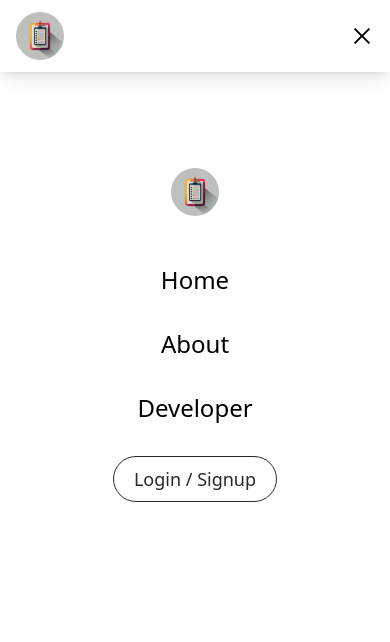
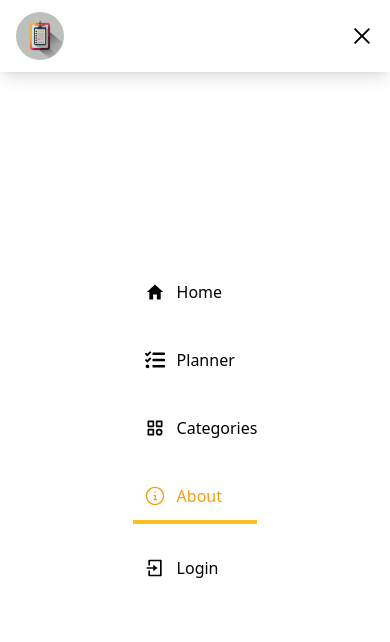
Before and after one commit to Abd-Alwahab/taskmasters-app, a Next.js app: page /about in a window 390 px wide. Both pictures are taken after a click on the button 362 px from the left and 36 px from the top of the page. Shown: the top 642 px of the page. Built offline with nearby package versions, Linux system fonts and the light colour scheme; no server answers.

Commit message:
Change the mobile navigation

```diff
--- a/app/_components/MobileNavigation.tsx
+++ b/app/_components/MobileNavigation.tsx
@@ -8,6 +8,11 @@ import { usePathname } from 'next/navigation'
 import Logo from './Logo'
 import SignOutButton from './SignoutButton'
 import { useAuth } from '../context/auth'
+import { FaTasks } from 'react-icons/fa'
+import { GoInfo } from 'react-icons/go'
+import { IoMdHome } from 'react-icons/io'
+import { TbCategory } from 'react-icons/tb'
+import { RiLoginBoxLine } from 'react-icons/ri'
 
 type Props = {
   children: ReactNode
@@ -42,30 +47,79 @@ function MobileNavigation({ children }: Props) {
         </div>
 
         <div
-          className={` fixed left-0 top-0 z-10 mt-2 flex h-screen w-screen flex-col gap-11 space-y-1 bg-white pt-40  transition-all ${isOpen ? 'visible opacity-100' : 'invisible opacity-0'}`}
+          className={`fixed left-0 top-0 z-10 mt-2 flex h-screen w-screen justify-center gap-11 space-y-1 bg-white  transition-all ${isOpen ? 'visible opacity-100' : 'invisible opacity-0'}`}
         >
-          <div className="flex justify-center">
-            <Logo />
-          </div>
-
-          <ul className="flex flex-col items-center justify-center gap-8">
+          <ul className="mx-auto flex w-fit flex-col justify-center gap-5 ">
             <li>
-              <Link href="/" className="text-2xl transition-colors">
-                Home
+              <Link
+                className={`relative flex w-full items-center justify-start gap-3 font-medium ${pathname === '/' ? 'border-b-4 border-solid border-amber-400 ' : ''} py-3 pl-3 text-base`}
+                href="/"
+              >
+                <div
+                  className={`absolute left-0 top-0 ${pathname === '/' ? 'border-b-4 border-solid border-amber-400 ' : ''}`}
+                />
+                <IoMdHome
+                  fontSize={20}
+                  className={`${pathname === '/' ? 'text-amber-500' : ''}`}
+                />
+                <span className={`${pathname === '/' ? 'text-amber-500' : ''}`}>
+                  Home
+                </span>
               </Link>
             </li>
 
             <li>
-              <Link href="/about" className="text-2xl transition-colors">
-                About
+              <Link
+                className={`flex w-full items-center justify-start gap-3 font-medium ${pathname === '/planner' ? 'border-b-4 border-amber-400 ' : ''} py-3 pl-3 text-base`}
+                href="/planner"
+              >
+                <FaTasks
+                  fontSize={20}
+                  className={`${pathname === '/planner' ? 'text-amber-500' : ''}`}
+                />
+                <span
+                  className={`${pathname === '/planner' ? 'text-amber-500' : ''}`}
+                >
+                  Planner
+                </span>
               </Link>
             </li>
 
             <li>
-              <Link href="/developer" className="text-2xl transition-colors">
-                Developer
+              <Link
+                className={`flex w-full items-center justify-start gap-3 font-medium ${pathname === '/categories' ? 'border-b-4 border-amber-400 ' : ''} py-3 pl-3 text-base`}
+                href="/categories"
+              >
+                <TbCategory
+                  fontSize={20}
+                  className={`${pathname === '/categories' ? 'text-amber-500' : ''}`}
+                />
+                <span
+                  className={`${pathname === '/categories' ? 'text-amber-500' : ''}`}
+                >
+                  Categories
+                </span>
               </Link>
             </li>
+
+            <li>
+              <Link
+                className={`flex w-full items-center justify-start gap-3 font-medium ${pathname === '/about' ? 'border-b-4 border-amber-400 ' : ''} py-3 pl-3 text-base`}
+                href="/about"
+              >
+                <GoInfo
+                  fontSize={20}
+                  className={`${pathname === '/about' ? 'text-amber-500' : ''}`}
+                />
+
+                <span
+                  className={`${pathname === '/about' ? 'text-amber-500' : ''}`}
+                >
+                  About
+                </span>
+              </Link>
+            </li>
+
             <li>
               {currentUser ? (
                 <div className="flex flex-col items-center gap-6">
@@ -74,15 +128,20 @@ function MobileNavigation({ children }: Props) {
                   <SignOutButton />
                 </div>
               ) : (
-                <Link href="/account" className="text-2xl transition-colors">
-                  <button
-                    className="group flex items-center rounded-full border border-quill-gray-950 px-5 py-2 transition-all hover:bg-quill-gray-950"
-                    aria-label="Login"
+                <Link
+                  className={`flex w-full items-center justify-start gap-3 font-medium ${pathname === '/login' ? 'border-b-4 border-amber-400 ' : ''} py-3 pl-3 text-base`}
+                  href="/about"
+                >
+                  <RiLoginBoxLine
+                    fontSize={20}
+                    className={`${pathname === '/login' ? 'text-amber-500' : ''}`}
+                  />
+
+                  <span
+                    className={`${pathname === '/login' ? 'text-amber-500' : ''}`}
                   >
-                    <span className="text-lg text-quill-gray-950 transition-all group-hover:text-white">
-                      Login / Signup
-                    </span>
-                  </button>
+                    Login
+                  </span>
                 </Link>
               )}
             </li>
```
